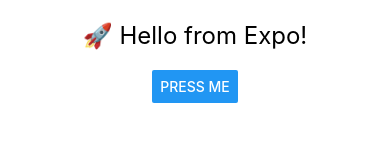
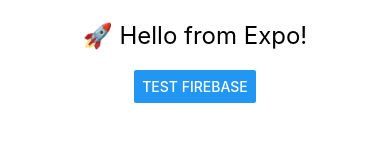
Before and after one commit to 0Miniflyer0/Fleetman, a React Native app: screen / in a window 390 px wide. Shown: the part 360-502 px from the top of the page. Built offline with nearby package versions, Linux system fonts and the light colour scheme.

Commit message:
Firebase communication complete
Test button writes to the database. Confirming connecting between our project and firebase.

```diff
--- a/App.js
+++ b/App.js
@@ -2,12 +2,29 @@
 import { StatusBar } from 'expo-status-bar';
 import React from 'react';
 import { StyleSheet, Text, View, Button, Alert } from 'react-native';
+import './firebaseConfig';
+import { getDatabase, ref, set } from 'firebase/database';
+
+
 
 export default function App() {
+  const testFirebase = async () => {
+    try {
+      const db = getDatabase();
+      await set(ref(db, 'test'), {
+        timestamp: Date.now(),
+        message: 'Hello from Fleetman!',
+      });
+      alert('Firebase write succeeded!');
+    } catch (e) {
+      alert('Firebase write failed: ' + e.message);
+    }
+  };
+
   return (
     <View style={styles.container}>
       <Text style={styles.title}>🚀 Hello from Expo!</Text>
-      <Button title="Press me" onPress={() => Alert.alert('Button pressed!')} />
+      <Button title="Test Firebase" onPress={testFirebase} />
       <StatusBar style="auto" />
     </View>
   );
--- a/firebaseConfig.js
+++ b/firebaseConfig.js
@@ -1,5 +1,4 @@
-// THIS FILE IS UNNECESSARY AND ONLY FOR WEB APPS - LEAVING IT HERE IF WE DECIDE TO MAKE IT A WEB APP TOO
-// I will fill everything out if we make a web app.
+// This file I think is only for web-apps, but I'm not sure.
 
 import { initializeApp } from 'firebase/app';
 
@@ -9,12 +8,12 @@
 
 // Initialize Firebase
 const firebaseConfig = {
-  apiKey: 'api-key',
-  authDomain: 'project-id.firebaseapp.com',
-  databaseURL: 'https://project-id.firebaseio.com',
+  apiKey: 'AIzaSyAsz0bA7E_ZBQdPUDza70lMkFEqX57T-8U', // filled in
+  authDomain: 'fleetman-8613c.firebaseapp.com', // filled in
+  databaseURL: 'https://fleetman-8613c-default-rtdb.firebaseio.com/', // filled in
   projectId: 'fleetman-8613c', // filled in
-  storageBucket: 'project-id.appspot.com',
-  messagingSenderId: 'sender-id',
+  storageBucket: 'fleetman-8613c.appspot.com', // filled in
+  messagingSenderId: 'sender-id', // ?
   appId: '1:996148492925:android:44dbbca68d2e4f8e4b8f14', // filled in
   measurementId: 'G-measurement-id', // this is for google analytics I turned this off.
 };
--- a/package.json
+++ b/package.json
@@ -17,7 +17,8 @@
     "react": "19.0.0",
     "react-dom": "19.0.0",
     "react-native": "0.79.2",
-    "react-native-web": "^0.20.0"
+    "react-native-web": "^0.20.0",
+    "yarn": "^1.22.22"
   },
   "devDependencies": {
     "@babel/core": "^7.20.0"
```
Also changed, not shown: 1 other file (tests, documents, lock files or other folders).
